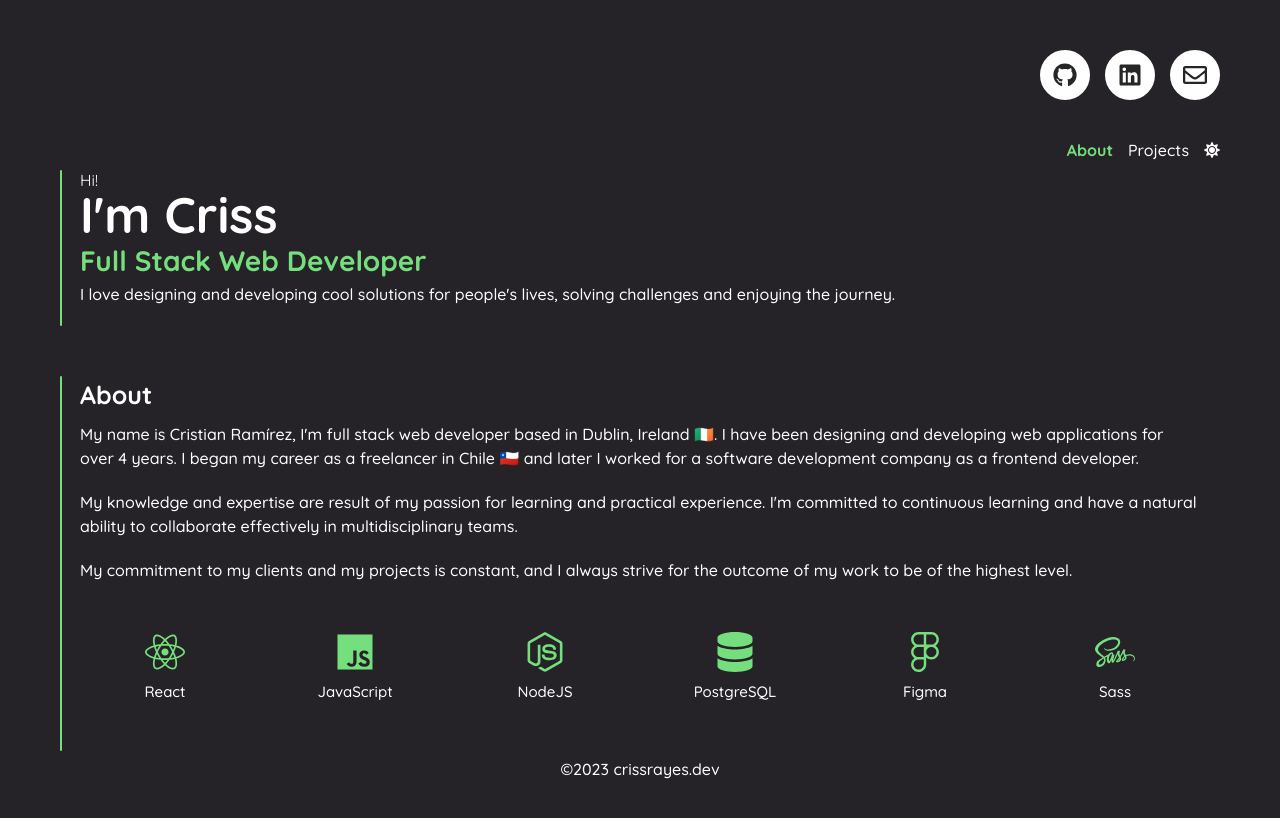
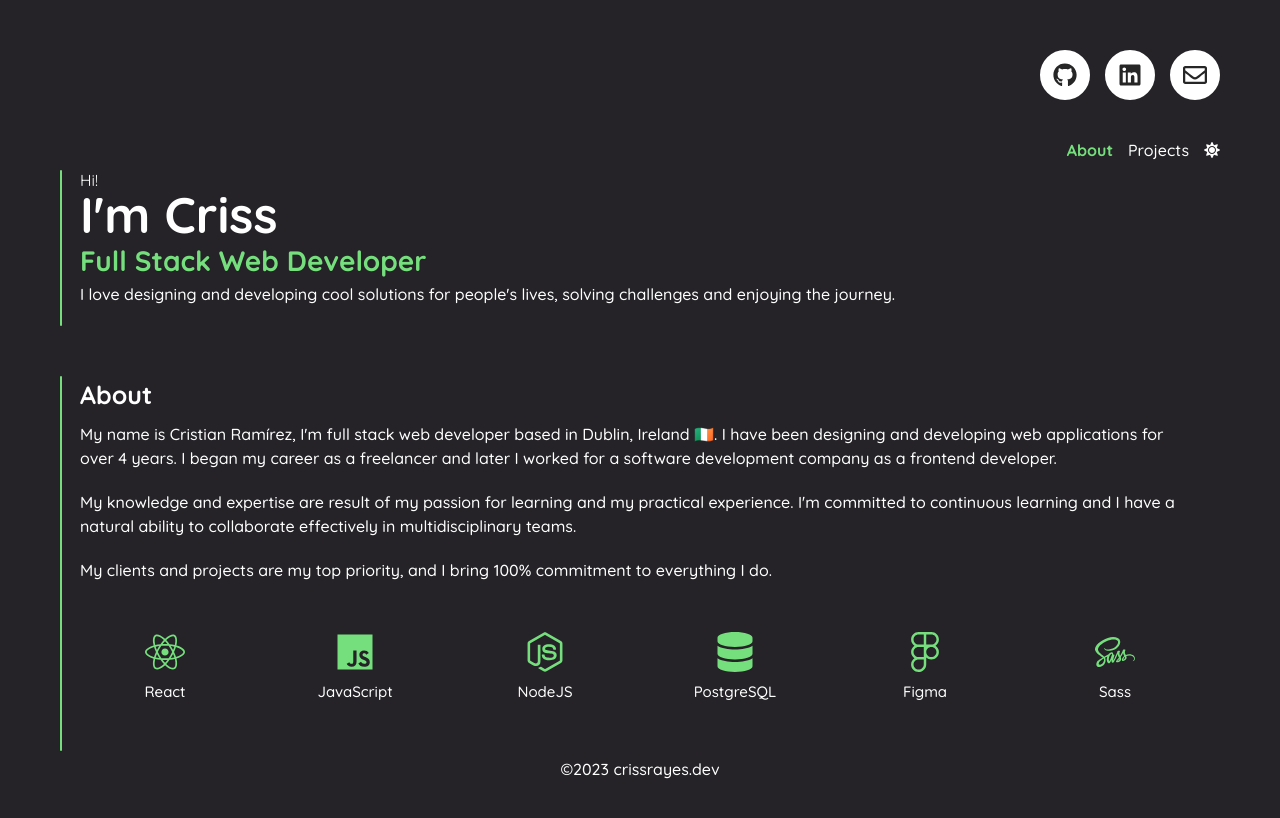
Before and after one commit to CrissRayes/portfolio2023, a React (Vite) app: page / in a window 1280 px wide. Shown: the top 818 px of the page. Built offline with nearby package versions, Linux system fonts and the light colour scheme.

Commit message:
update about description

```diff
--- a/src/pages/About.jsx
+++ b/src/pages/About.jsx
@@ -8,19 +8,19 @@ export const About = () => {
         <p>
           My name is Cristian Ramírez, I&apos;m full stack web developer based
           in Dublin, Ireland 🇮🇪. I have been designing and developing web
-          applications for over 4 years. I began my career as a freelancer in
-          Chile 🇨🇱 and later I worked for a software development company as a
-          frontend developer.
+          applications for over 4 years. I began my career as a freelancer and
+          later I worked for a software development company as a frontend
+          developer.
         </p>
         <p>
           My knowledge and expertise are result of my passion for learning and
-          practical experience. I&apos;m committed to continuous learning and
-          have a natural ability to collaborate effectively in multidisciplinary
-          teams.
+          my practical experience. I&apos;m committed to continuous learning and
+          I have a natural ability to collaborate effectively in
+          multidisciplinary teams.
         </p>
         <p>
-          My commitment to my clients and my projects is constant, and I always
-          strive for the outcome of my work to be of the highest level.
+          My clients and projects are my top priority, and I bring 100%
+          commitment to everything I do.
         </p>
         <Tools />
       </div>
```
